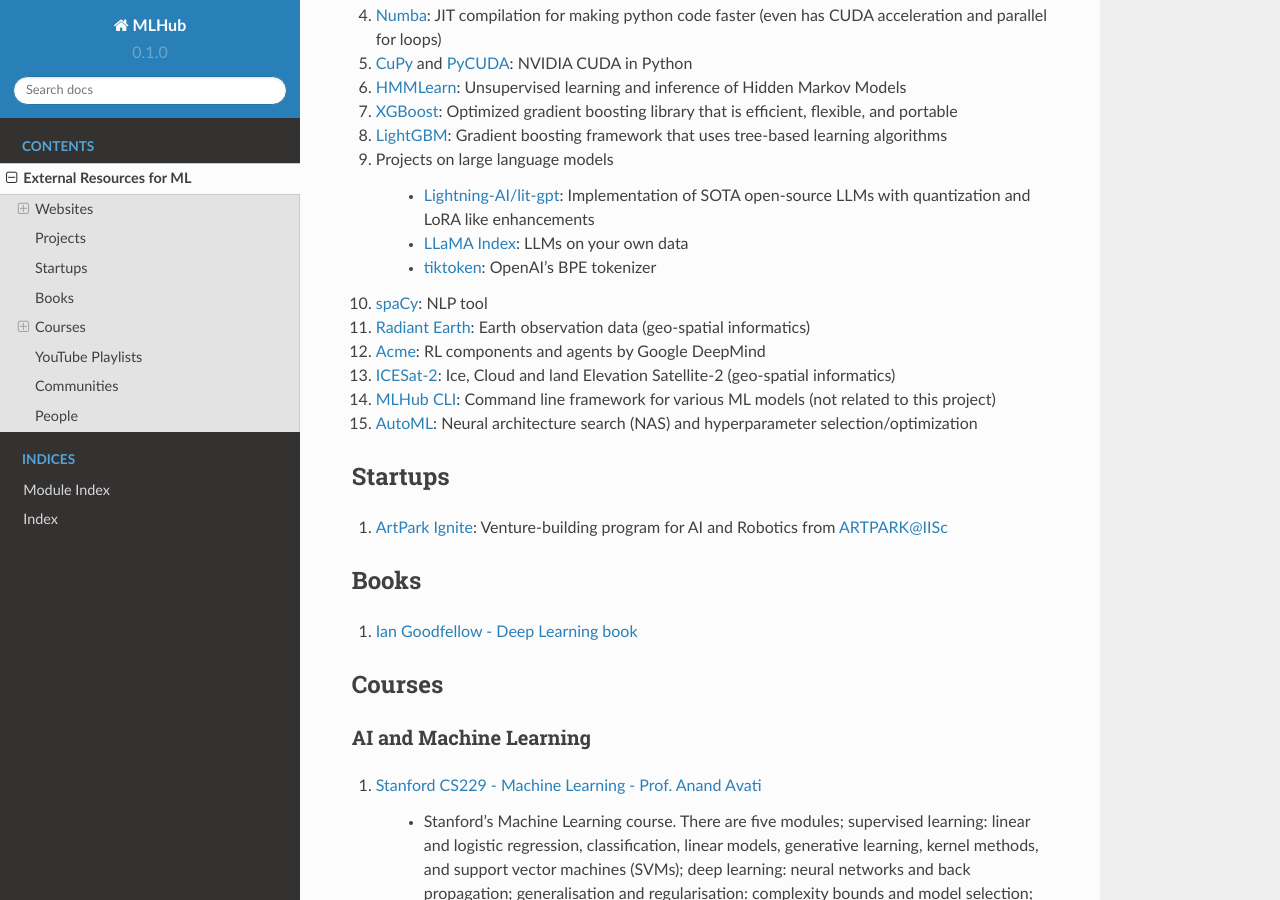
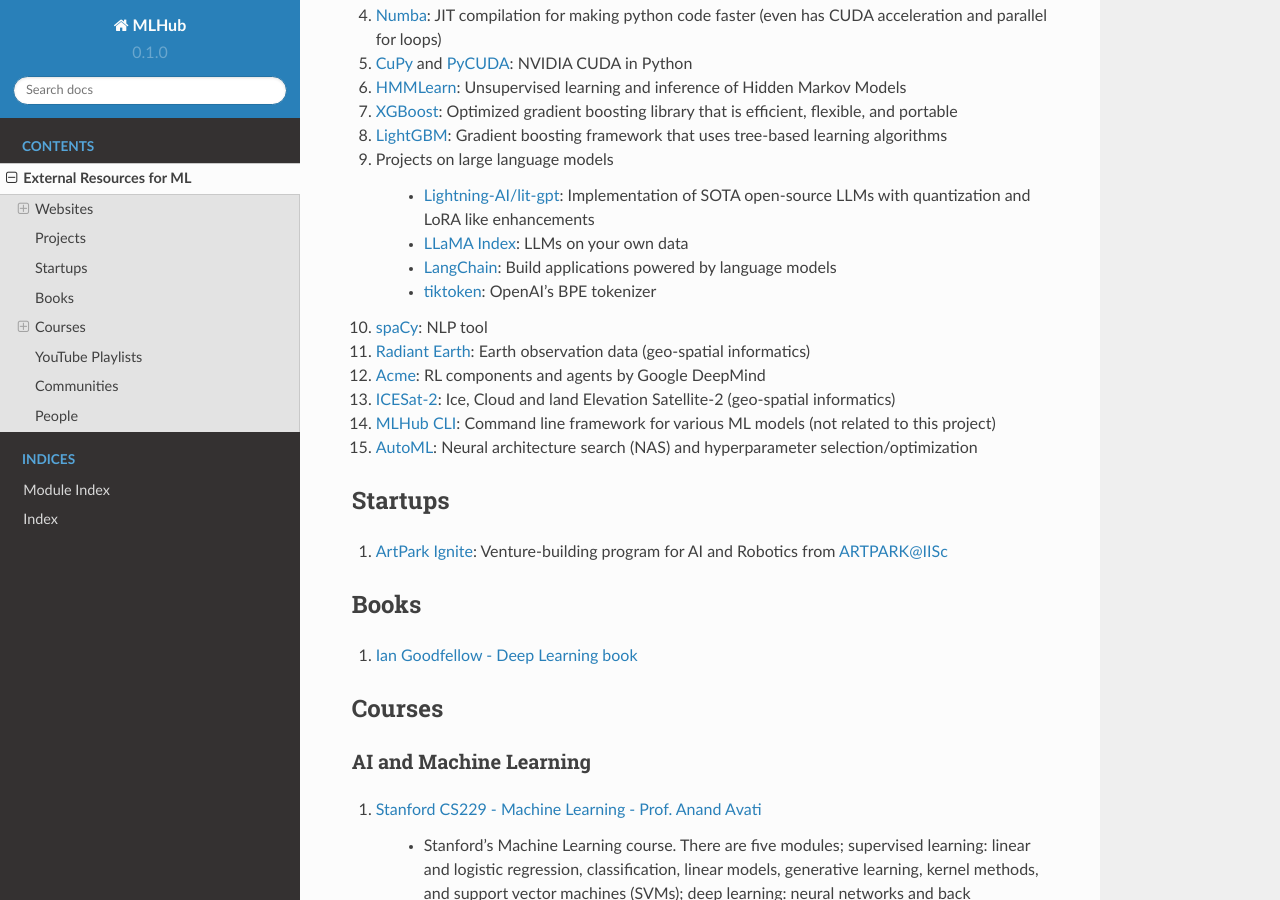
Before and after one commit to TheProjectsGuy/MLHub, a Sphinx documentation site: the page built from docs/resources.rst, in a window 1280 px wide and 900 px high, scrolled down 2019 px. Built offline with Sphinx 7.4.7 and the Read the Docs theme 2.0.0, drawn with Linux system fonts in a browser that asks for light colours.

Commit message:
Added LangChain

```diff
--- a/docs/resources.rst
+++ b/docs/resources.rst
@@ -75,6 +75,7 @@
 
     * `Lightning-AI/lit-gpt <https://github.com/Lightning-AI/lit-gpt>`_: Implementation of SOTA open-source LLMs with quantization and LoRA like enhancements
     * `LLaMA Index <https://www.llamaindex.ai/>`_: LLMs on your own data
+    * `LangChain <https://python.langchain.com/>`_: Build applications powered by language models
     * `tiktoken <https://github.com/openai/tiktoken>`_: OpenAI's BPE tokenizer
 
 #. `spaCy <https://spacy.io/>`_: NLP tool
```
